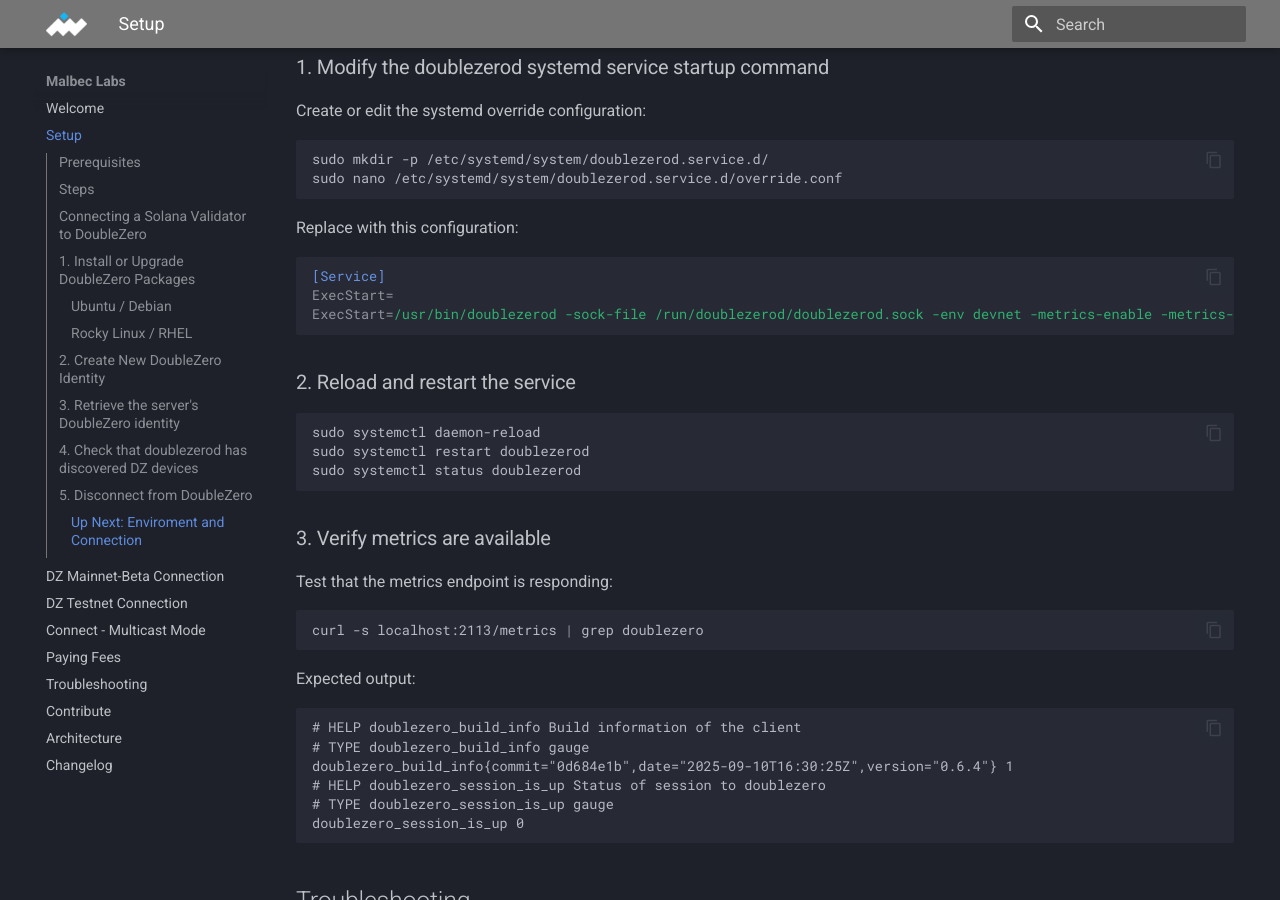
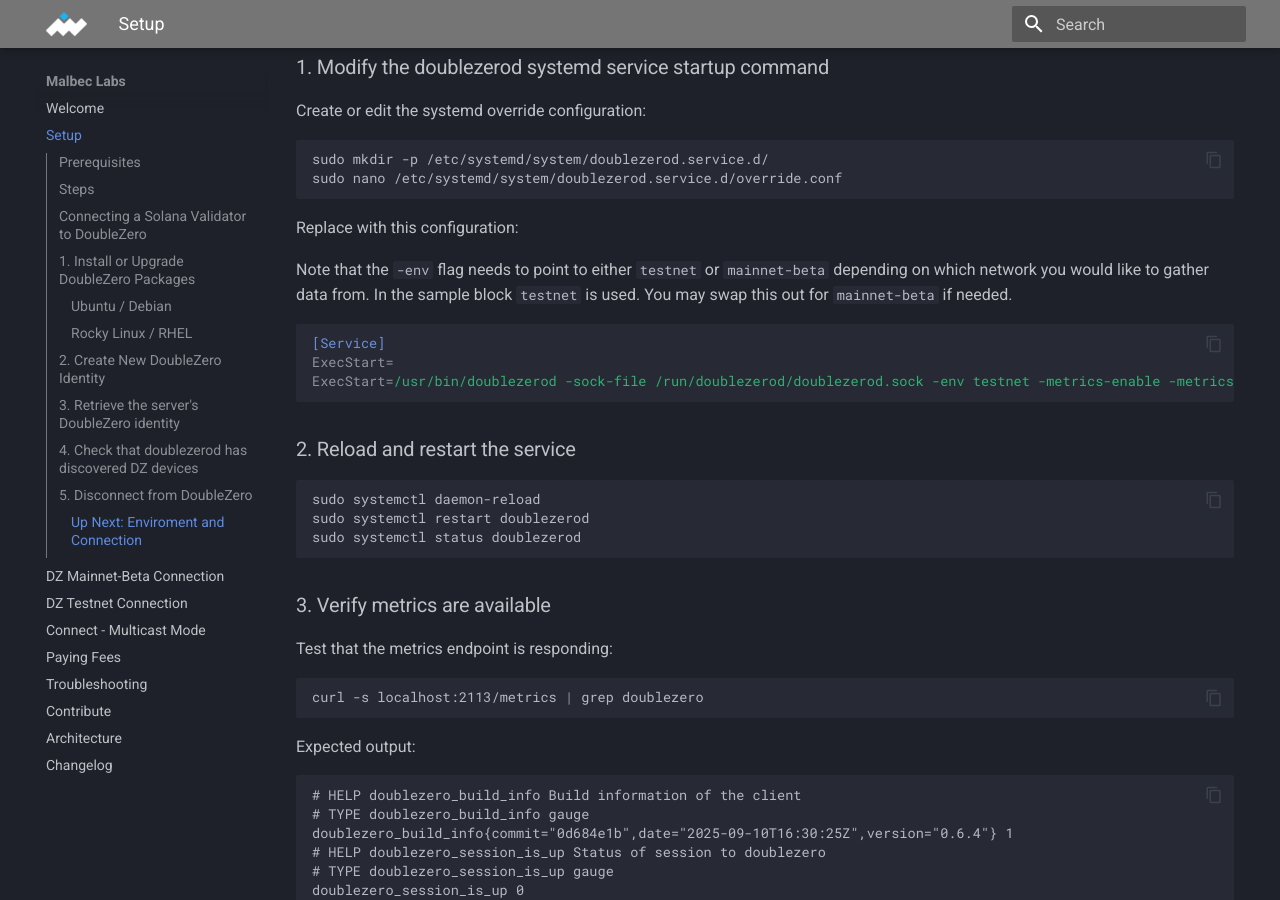
Before and after one commit to malbeclabs/docs, an MkDocs documentation site: the page built from docs/setup.md, in a window 1280 px wide and 900 px high, scrolled down 3604 px. Built offline with MkDocs 1.6.1 and Material for MkDocs 9.7.7, drawn with Linux system fonts in a browser that asks for light colours.

Commit message:
Update setup.md

````diff
--- a/docs/setup.md
+++ b/docs/setup.md
@@ -205,10 +205,12 @@
 
 Replace with this configuration:
 
+Note that the `-env` flag needs to point to either `testnet` or `mainnet-beta` depending on which network you would like to gather data from. In the sample block `testnet` is used. You may swap this out for `mainnet-beta` if needed.
+
 ```ini
 [Service]
 ExecStart=
-ExecStart=/usr/bin/doublezerod -sock-file /run/doublezerod/doublezerod.sock -env devnet -metrics-enable -metrics-addr localhost:2113
+ExecStart=/usr/bin/doublezerod -sock-file /run/doublezerod/doublezerod.sock -env testnet -metrics-enable -metrics-addr localhost:2113
 ```
 
 ### 2. Reload and restart the service
````
